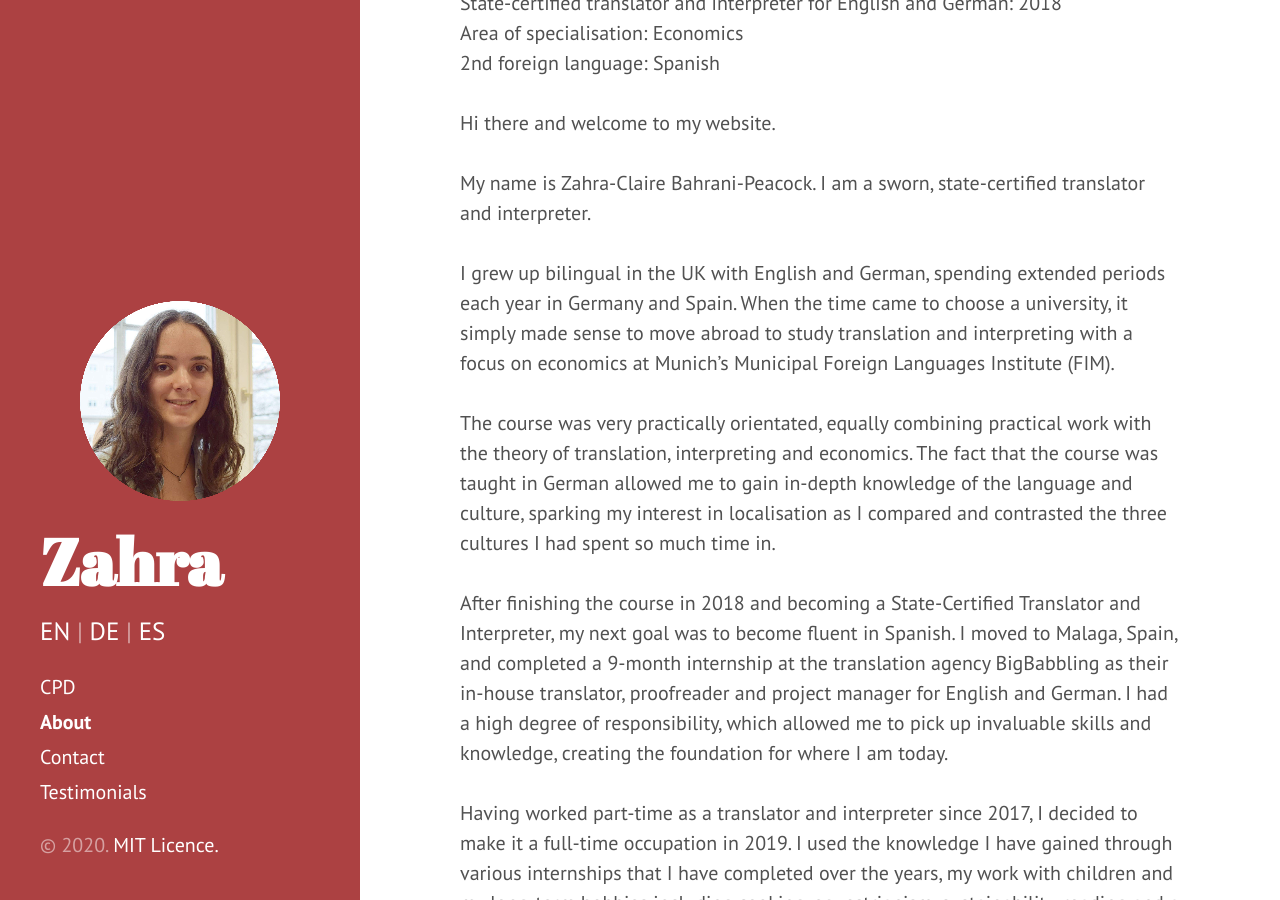
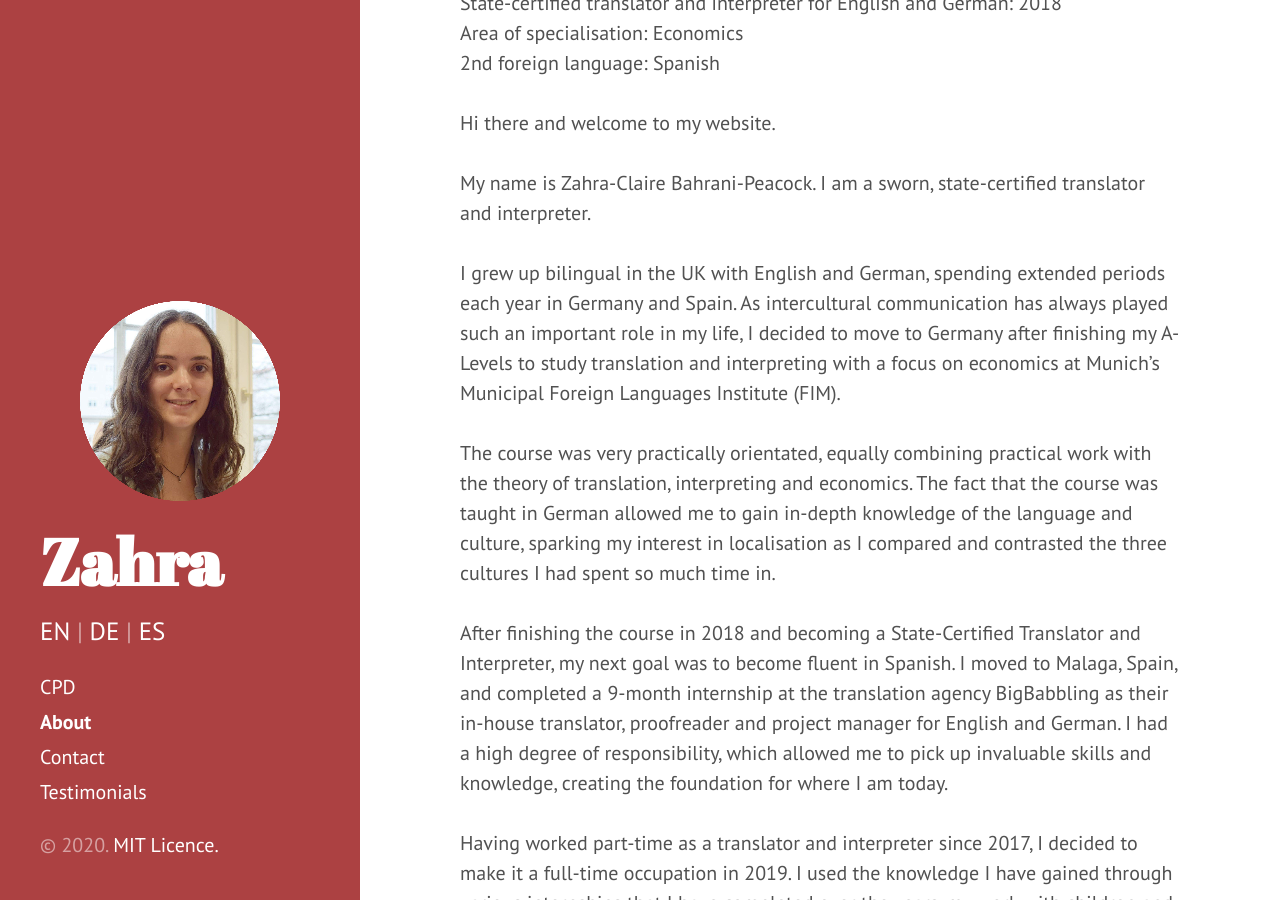
Before and after one commit to Zahra-Claire-Bahrani-Peacock/zahra-claire-bahrani-peacock.github.io, a Jekyll site: the page built from about.md, in a window 1280 px wide and 900 px high, scrolled down 628 px. Built offline with Jekyll 4.4.1, drawn with Linux system fonts in a browser that asks for light colours.

Commit message:
Update about.md

```diff
--- a/about.md
+++ b/about.md
@@ -22,7 +22,7 @@ Hi there and welcome to my website.
 <br/>
 My name is Zahra-Claire Bahrani-Peacock. I am a sworn, state-certified translator and interpreter.
 <br/>
-I grew up bilingual in the UK with English and German, spending extended periods each year in Germany and Spain. When the time came to choose a university, it simply made sense to move abroad to study translation and interpreting with a focus on economics at Munich’s Municipal Foreign Languages Institute (FIM).
+I grew up bilingual in the UK with English and German, spending extended periods each year in Germany and Spain. As intercultural communication has always played such an important role in my life, I decided to move to Germany after finishing my A-Levels to study translation and interpreting with a focus on economics at Munich’s Municipal Foreign Languages Institute (FIM).
 <br/>
 The course was very practically orientated, equally combining practical work with the theory of translation, interpreting and economics. The fact that the course was taught in German allowed me to gain in-depth knowledge of the language and culture, sparking my interest in localisation as I compared and contrasted the three cultures I had spent so much time in.
 <br/>
```
